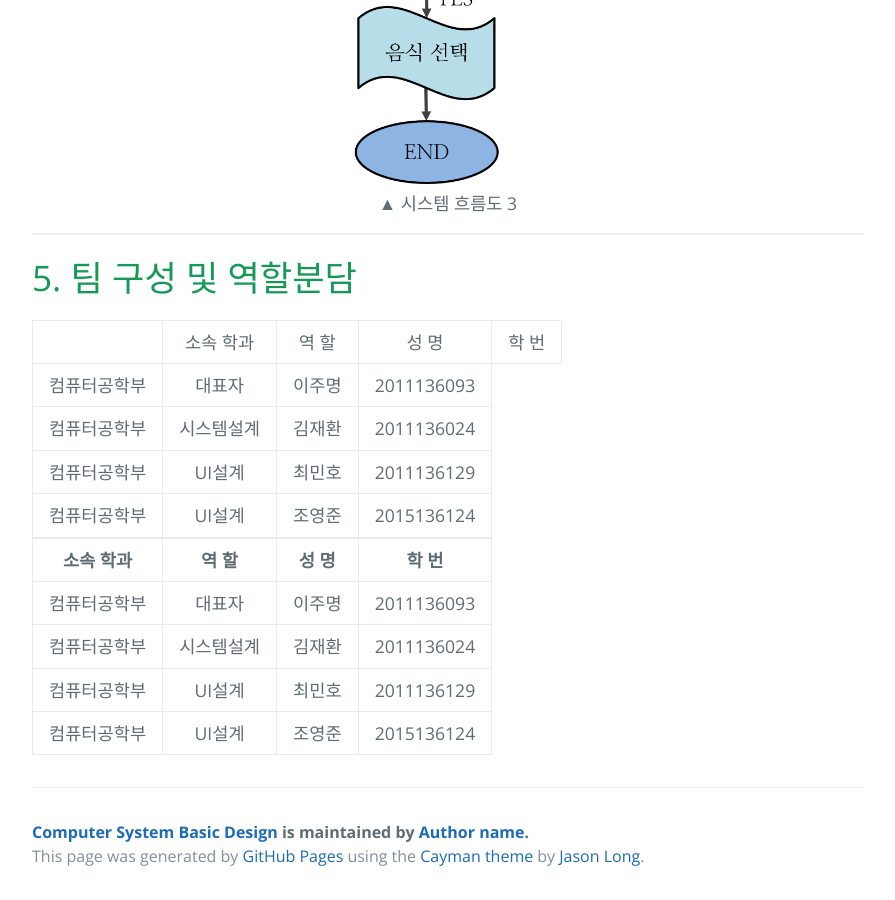
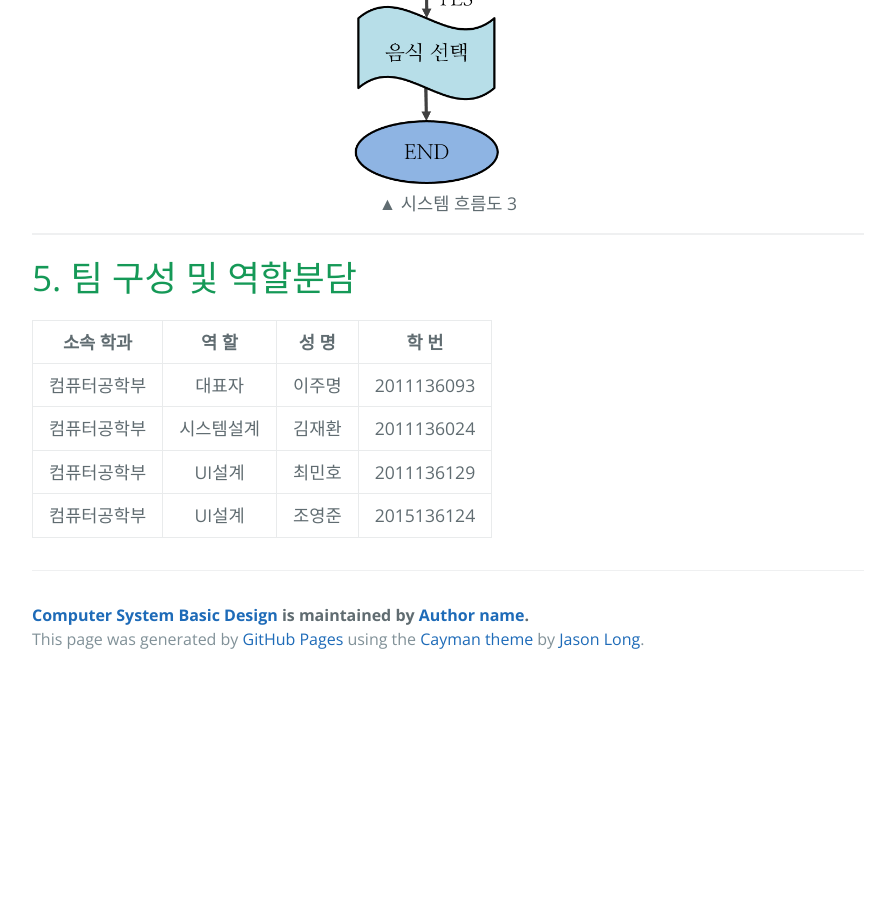
Before and after one commit to LeeJuMyeong/leejumyeong.github.com, a Jekyll site: the page built from _posts/2016-06-09-please-content.markdown, in a window 1280 px wide and 900 px high, scrolled down 8582 px. Shown: the whole window, without its empty margins (192-1087 px from the left). Built offline with Jekyll 4.4.1, drawn with Linux system fonts in a browser that asks for light colours; after the commit the page ends 9265 px from its top, so only the background shows below that.

Commit message:
table align

```diff
--- a/_posts/2016-06-09-please-content.markdown
+++ b/_posts/2016-06-09-please-content.markdown
@@ -10,7 +10,7 @@
 
 # <center> NFC를 이용한 스마트 식당</center>
 
-<table style="align:center; margin:auto;">
+<table align="right">
 <tr><td style="text-align:center;">팀원</td><td style="text-align:right;">이주명, 김재환, 최민호, 조영준</td></tr>
 <tr><td style="text-align:center;">지도교수</td><td style="text-align:right;">권오영 교수님</td></tr>
 <tr><td style="text-align:center;">제출일</td><td style="text-align:right;">2016년 6월 6일</td></tr>
@@ -147,20 +147,13 @@
 <div id='section5'/>
 # 5. 팀 구성 및 역할분담
 
-<table style="align:center; margin:auto; text-align:center;">
-<th><td>소속 학과</td><td>역 할</td><td>성 명</td><td>학 번</td></th>
+<table align="center" style="text-align:center;">
+<tr><th>소속 학과</th><th>역 할</th><th>성 명</th><th>학 번</th></tr>
 <tr><td>컴퓨터공학부</td><td>대표자</td><td>이주명</td><td>2011136093</td></tr>
 <tr><td>컴퓨터공학부</td><td>시스템설계</td><td>김재환</td><td>2011136024</td></tr>
 <tr><td>컴퓨터공학부</td><td>UI설계</td><td>최민호</td><td>2011136129</td></tr>
 <tr><td>컴퓨터공학부</td><td>UI설계</td><td>조영준</td><td>2015136124</td></tr>
 </table>
-
-|  소속 학과   | 역 할  | 성 명  |   학 번    |
-| :----------: | :----: | :----: | :--------: |
-| 컴퓨터공학부 | 대표자 | 이주명 | 2011136093 |
-| 컴퓨터공학부 | 시스템설계 | 김재환 | 2011136024 |
-| 컴퓨터공학부 | UI설계 | 최민호 | 2011136129 |
-| 컴퓨터공학부 | UI설계 | 조영준 | 2015136124 |
 
 <div id="fb-root"></div>
 <script>(function(d, s, id) {
```
